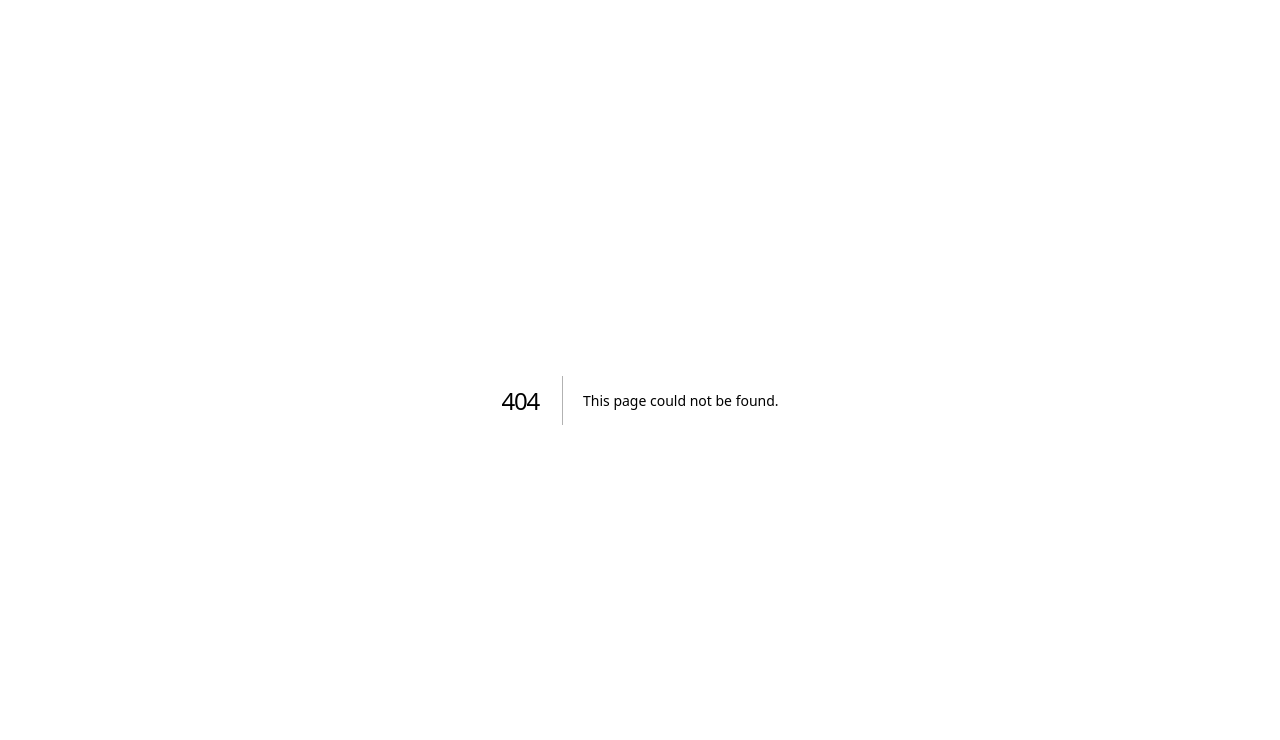
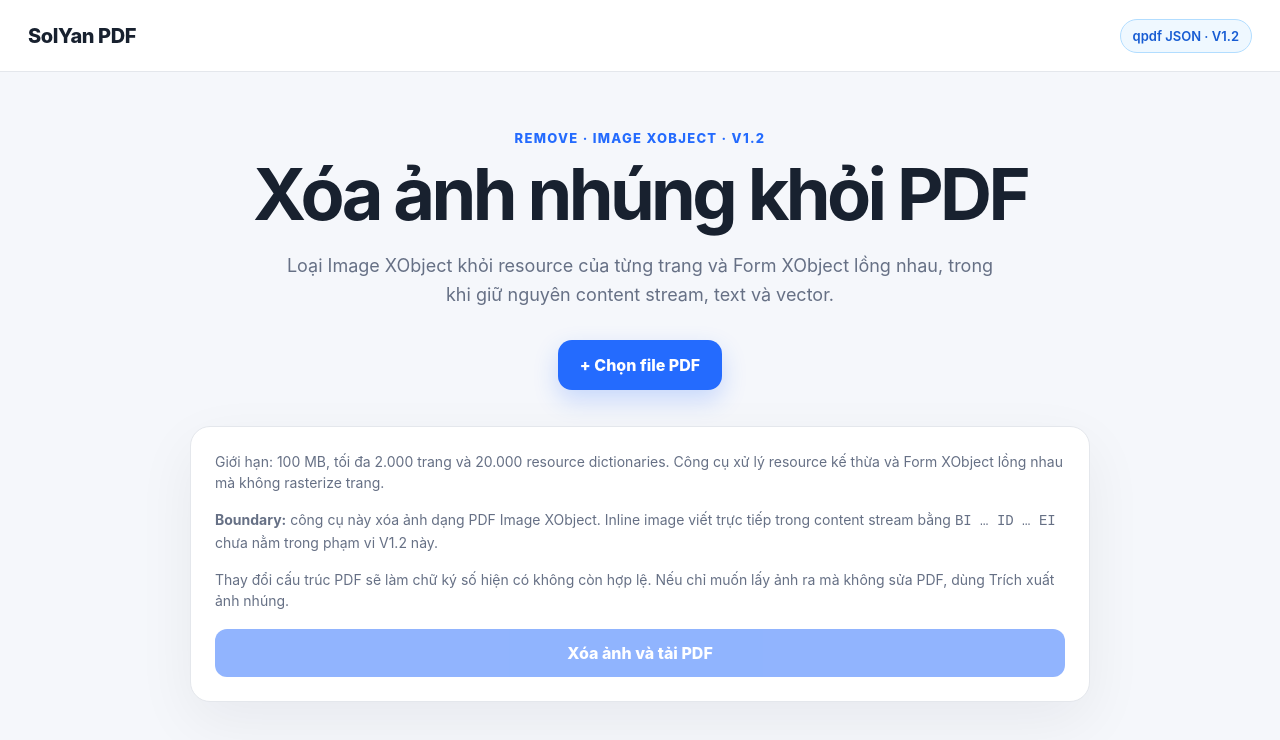
Before and after one commit to solyan842/SolYan-PDF, a Next.js app in the folder frontend/: page /remove-images in a window 1280 px wide. Before the commit this address had no page. Shown: the top 740 px of the page. Built offline with nearby package versions, Linux system fonts and the light colour scheme; no server answers.

Commit message:
feat: add remove-images UI

```diff
--- /dev/null
+++ b/frontend/app/remove-images/page.tsx
@@ -0,0 +1,82 @@
+'use client';
+
+import { ChangeEvent, useState } from 'react';
+
+const API_BASE = process.env.NEXT_PUBLIC_API_URL ?? 'http://localhost:8000';
+const MAX_FILE_SIZE = 100 * 1024 * 1024;
+
+export default function RemoveImagesPage() {
+  const [file, setFile] = useState<File | null>(null);
+  const [busy, setBusy] = useState(false);
+  const [error, setError] = useState('');
+  const [result, setResult] = useState('');
+
+  function onFile(event: ChangeEvent<HTMLInputElement>) {
+    const selected = event.target.files?.[0] ?? null;
+    setError('');
+    setResult('');
+    if (selected && selected.size > MAX_FILE_SIZE) {
+      setFile(null);
+      setError('PDF vượt giới hạn 100 MB.');
+      event.target.value = '';
+      return;
+    }
+    setFile(selected);
+  }
+
+  async function removeImages() {
+    if (!file) return;
+    setBusy(true);
+    setError('');
+    setResult('');
+    try {
+      const body = new FormData();
+      body.append('file', file);
+      const response = await fetch(`${API_BASE}/pdf/remove-images`, { method: 'POST', body });
+      if (!response.ok) {
+        let message = `HTTP ${response.status}`;
+        try {
+          const payload = await response.json();
+          message = payload.detail ?? message;
+        } catch {}
+        throw new Error(message);
+      }
+
+      const removed = Number(response.headers.get('X-SolYan-Images-Removed') ?? '0');
+      const blob = await response.blob();
+      const url = URL.createObjectURL(blob);
+      const anchor = document.createElement('a');
+      anchor.href = url;
+      anchor.download = 'solyan-images-removed.pdf';
+      document.body.appendChild(anchor);
+      anchor.click();
+      anchor.remove();
+      URL.revokeObjectURL(url);
+      setResult(removed > 0 ? `Đã xóa ${removed} Image XObject resource và tải PDF kết quả.` : 'Không tìm thấy Image XObject cần xóa; đã tải PDF đã được qpdf rewrite/kiểm tra.');
+    } catch (cause) {
+      setError(cause instanceof Error ? cause.message : 'Không thể xóa ảnh khỏi PDF.');
+    } finally {
+      setBusy(false);
+    }
+  }
+
+  return <main className="shell">
+    <header className="topbar"><a className="brand" href="/">SolYan PDF</a><div className="privacy-pill server-pill">qpdf JSON · V1.2</div></header>
+    <section className="hero compact-hero">
+      <p className="eyebrow">REMOVE · IMAGE XOBJECT · V1.2</p>
+      <h1>Xóa ảnh nhúng khỏi PDF</h1>
+      <p className="subtitle">Loại Image XObject khỏi resource của từng trang và Form XObject lồng nhau, trong khi giữ nguyên content stream, text và vector.</p>
+      <label className="picker"><input type="file" accept="application/pdf,.pdf" onChange={onFile}/><span>+ Chọn file PDF</span></label>
+    </section>
+
+    <section className="workspace form-workspace">
+      {file && <p className="selected-file">Đã chọn: <strong>{file.name}</strong></p>}
+      <p className="hint">Giới hạn: 100 MB, tối đa 2.000 trang và 20.000 resource dictionaries. Công cụ xử lý resource kế thừa và Form XObject lồng nhau mà không rasterize trang.</p>
+      <p className="hint"><strong>Boundary:</strong> công cụ này xóa ảnh dạng PDF Image XObject. Inline image viết trực tiếp trong content stream bằng <code>BI … ID … EI</code> chưa nằm trong phạm vi V1.2 này.</p>
+      <p className="hint">Thay đổi cấu trúc PDF sẽ làm chữ ký số hiện có không còn hợp lệ. Nếu chỉ muốn lấy ảnh ra mà không sửa PDF, dùng <a href="/extract-images">Trích xuất ảnh nhúng</a>.</p>
+      {result && <div className="success">{result}</div>}
+      {error && <div className="error">{error}</div>}
+      <button className="merge-button" type="button" onClick={removeImages} disabled={!file || busy}>{busy ? 'Đang xóa ảnh…' : 'Xóa ảnh và tải PDF'}</button>
+    </section>
+  </main>;
+}
```
